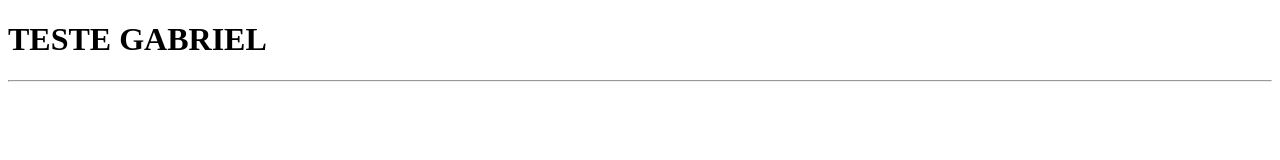
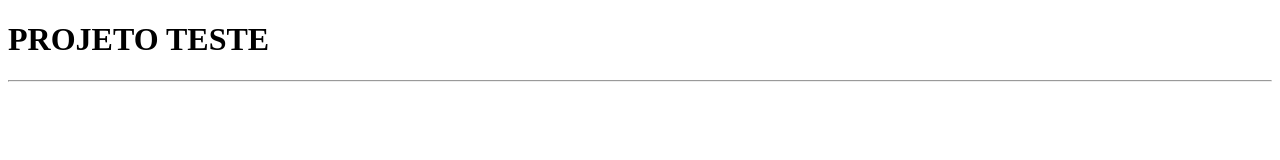
Before and after one commit to linsglf/study, a plain HTML site: page site-teste/index.html in a window 1280 px wide. Drawn offline with Linux system fonts and the light colour scheme.

Commit message:
Update index.html

```diff
--- a/site-teste/index.html
+++ b/site-teste/index.html
@@ -7,7 +7,7 @@
     <title>Projeto LigaCThiago</title>
 </head>
 <body>
-    <h1>TESTE GABRIEL </h1>
+    <h1>PROJETO TESTE</h1>
     <hr>
 </body>
 </html>
```
